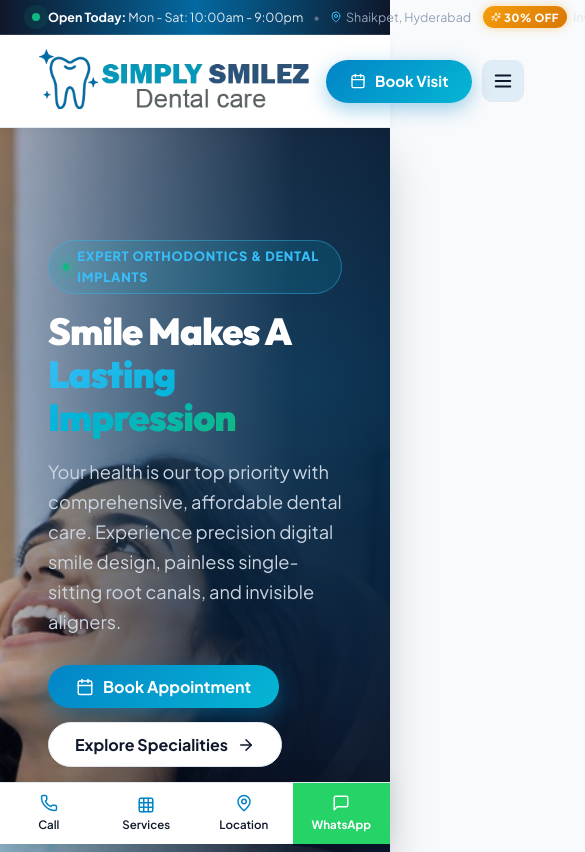
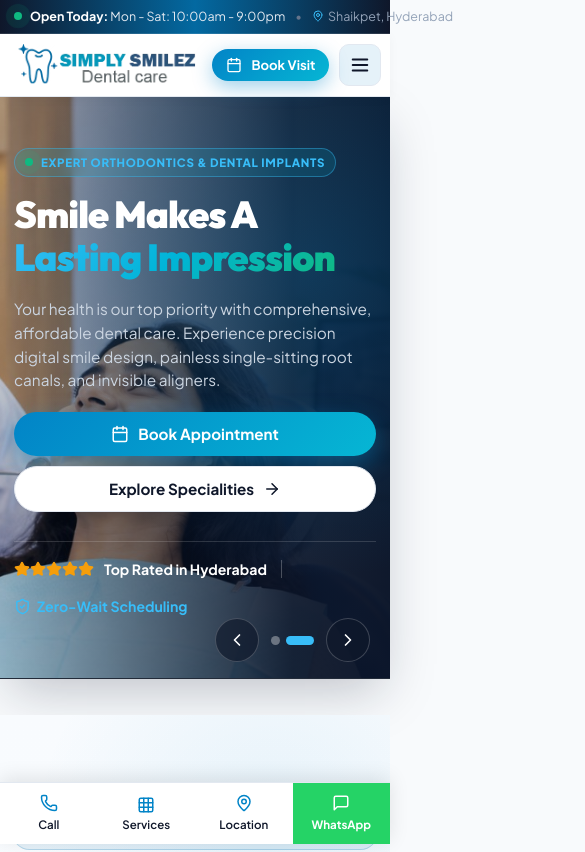
Before and after one commit to syedsujafali/simplysmiliez, a Next.js app: page / in a window 390 px wide. Shown: the top 852 px of the page, 585 px wide, since content can reach past the window. Built offline with nearby package versions, Linux system fonts and the light colour scheme.

Commit message:
fix(responsive): enhance full multi-screen responsiveness across all viewports (desktop, tablet, mobile)

```diff
--- a/src/app/all-services/page.js
+++ b/src/app/all-services/page.js
@@ -285,8 +285,8 @@ export default function AllServicesPage() {
 
           <div style={{
             display: 'grid',
-            gridTemplateColumns: 'repeat(auto-fit, minmax(340px, 1fr))',
-            gap: '28px'
+            gridTemplateColumns: 'repeat(auto-fit, minmax(280px, 1fr))',
+            gap: '24px'
           }}>
             {directories.map((dir, idx) => (
               <div
--- a/src/app/globals.css
+++ b/src/app/globals.css
@@ -1029,15 +1029,297 @@ button, input, select, textarea {
   border-color: rgba(2, 132, 199, 0.3);
 }
 
-@media (max-width: 1024px) {
-  .testimonial-card-slide {
-    flex: 0 0 calc((100% - 20px) / 1.55);
+/* ========================================================= */
+/* COMPLETE MULTI-DEVICE RESPONSIVE DESIGN SYSTEM */
+/* ========================================================= */
+
+/* Fluid Typography & Container Adjustments */
+@media (max-width: 1200px) {
+  .site-container {
+    padding: 0 20px;
   }
 }
 
-@media (max-width: 640px) {
-  .testimonial-card-slide {
-    flex: 0 0 calc(100% - 36px);
-    padding: 24px 20px;
+@media (max-width: 768px) {
+  .site-container {
+    padding: 0 16px;
+  }
+
+  .section-header {
+    margin-bottom: 36px !important;
+  }
+
+  .section-header .section-title {
+    font-size: clamp(1.85rem, 5vw, 2.35rem) !important;
+  }
+
+  .section-header .section-desc {
+    font-size: 0.98rem !important;
+    line-height: 1.6 !important;
+  }
+
+  .btn-lg {
+    padding: 13px 26px !important;
+    font-size: 0.95rem !important;
   }
 }
+
+@media (max-width: 480px) {
+  .site-container {
+    padding: 0 12px;
+  }
+
+  .section-header .section-title {
+    font-size: 1.7rem !important;
+    line-height: 1.22 !important;
+  }
+
+  .section-header .section-tag {
+    font-size: 0.74rem !important;
+    padding: 5px 12px !important;
+  }
+
+  .btn {
+    width: 100%;
+    justify-content: center;
+  }
+
+  .btn-sm {
+    padding: 8px 14px !important;
+    font-size: 0.8rem !important;
+  }
+}
+
+/* ========================================================= */
+/* HERO SLIDER RESPONSIVENESS */
+/* ========================================================= */
+.hero-slider-main-box {
+  position: relative;
+  min-height: 680px;
+  width: 100%;
+  border-radius: 0;
+  overflow: hidden;
+  background-color: #091322;
+  border-bottom: 1px solid rgba(255, 255, 255, 0.1);
+  box-shadow: 0 20px 50px -10px rgba(15, 23, 42, 0.25);
+}
+
+.hero-slider-content-wrap {
+  position: relative;
+  z-index: 10;
+  width: 100%;
+  max-width: 1680px;
+  margin: 0 auto;
+  padding: 100px 48px 85px 48px;
+  min-height: 680px;
+  display: flex;
+  flex-direction: column;
+  justifyContent: center;
+  align-items: flex-end;
+  box-sizing: border-box;
+}
+
+.hero-title {
+  font-size: clamp(2rem, 5vw, 3.3rem) !important;
+  line-height: 1.15 !important;
+}
+
+@media (max-width: 1024px) {
+  .hero-slider-main-box {
+    min-height: 600px;
+  }
+  .hero-slider-content-wrap {
+    min-height: 600px;
+    padding: 85px 32px 75px 32px;
+    align-items: flex-start;
+  }
+  .hero-slider-content-wrap > div {
+    margin-left: 0 !important;
+  }
+}
+
+@media (max-width: 768px) {
+  .hero-slider-main-box {
+    min-height: 520px;
+  }
+  .hero-slider-content-wrap {
+    min-height: 520px;
+    padding: 65px 20px 65px 20px;
+    align-items: flex-start;
+  }
+  .animate-hero-actions {
+    flex-direction: column;
+    width: 100%;
+    gap: 10px !important;
+  }
+  .animate-hero-actions .btn {
+    width: 100% !important;
+    justify-content: center !important;
+  }
+  .animate-hero-trust {
+    gap: 14px !important;
+    padding-top: 16px !important;
+  }
+  .animate-hero-nav {
+    right: 20px !important;
+    bottom: 16px !important;
+  }
+}
+
+@media (max-width: 480px) {
+  .hero-slider-main-box {
+    min-height: 480px;
+  }
+  .hero-slider-content-wrap {
+    min-height: 480px;
+    padding: 50px 14px 60px 14px;
+  }
+  .animate-hero-badge {
+    font-size: 0.72rem !important;
+    padding: 4px 10px !important;
+  }
+  .animate-hero-desc {
+    font-size: 0.96rem !important;
+    line-height: 1.55 !important;
+    margin-bottom: 20px !important;
+  }
+}
+
+/* ========================================================= */
+/* ABOUT SECTION & FEATURES GRID */
+/* ========================================================= */
+.about-features-2col {
+  display: grid;
+  grid-template-columns: repeat(2, 1fr);
+  gap: 16px;
+  margin-bottom: 28px;
+}
+
+.about-image-card {
+  position: relative;
+  border-radius: 28px;
+  padding: 12px;
+  background: linear-gradient(135deg, rgba(2, 132, 199, 0.25) 0%, rgba(16, 185, 129, 0.2) 100%);
+  box-shadow: 0 25px 60px -15px rgba(15, 23, 42, 0.18);
+}
+
+.about-image-card img {
+  width: 100%;
+  height: 480px;
+  object-fit: cover;
+  display: block;
+  border-radius: 20px;
+}
+
+.about-floating-pill {
+  position: absolute;
+  top: -16px;
+  left: -16px;
+  background-color: #ffffff;
+  border-radius: 16px;
+  padding: 12px 18px;
+  box-shadow: 0 12px 30px rgba(0, 0, 0, 0.12);
+  border: 1px solid #e0f2fe;
+  display: flex;
+  align-items: center;
+  gap: 10px;
+  z-index: 10;
+}
+
+@media (max-width: 768px) {
+  .about-features-2col {
+    grid-template-columns: 1fr;
+    gap: 12px;
+  }
+  .about-image-card img {
+    height: 320px;
+  }
+  .about-floating-pill {
+    top: 12px;
+    left: 12px;
+    padding: 8px 14px;
+    border-radius: 12px;
+  }
+}
+
+@media (max-width: 480px) {
+  .about-image-card img {
+    height: 250px;
+  }
+}
+
+/* ========================================================= */
+/* WHY CHOOSE US & SPOTLIGHT CARD */
+/* ========================================================= */
+.why-spotlight-stats-grid {
+  display: grid;
+  grid-template-columns: repeat(2, 1fr);
+  gap: 14px;
+  margin-bottom: 32px;
+}
+
+@media (max-width: 480px) {
+  .why-spotlight-stats-grid {
+    gap: 10px;
+  }
+  .why-spotlight-stats-grid > div {
+    padding: 12px !important;
+  }
+  .why-spotlight-stats-grid div:first-child {
+    font-size: 1.25rem !important;
+  }
+}
+
+/* ========================================================= */
+/* DOCTOR MODAL & PROFILE CARDS */
+/* ========================================================= */
+@media (max-width: 640px) {
+  .doctor-image-wrapper {
+    height: 280px !important;
+  }
+  .doctor-card-modern {
+    border-radius: 20px !important;
+  }
+  .doctor-modal-content {
+    border-radius: 20px !important;
+    margin: 10px !important;
+    max-height: 94vh !important;
+  }
+}
+
+/* ========================================================= */
+/* FAQ ACCORDION MOBILE TOUCH PILLS */
+/* ========================================================= */
+.faq-category-pills-wrap {
+  display: flex;
+  flex-wrap: wrap;
+  gap: 8px;
+  justify-content: center;
+}
+
+@media (max-width: 640px) {
+  .faq-category-pills-wrap {
+    justify-content: flex-start;
+    overflow-x: auto;
+    flex-wrap: nowrap;
+    padding-bottom: 8px;
+    -webkit-overflow-scrolling: touch;
+    scrollbar-width: none;
+  }
+  .faq-category-pills-wrap::-webkit-scrollbar {
+    display: none;
+  }
+  .faq-category-pills-wrap button {
+    flex-shrink: 0;
+    white-space: nowrap;
+  }
+}
+
+/* ========================================================= */
+/* CONTACT PAGE RESPONSIVENESS */
+/* ========================================================= */
+@media (max-width: 768px) {
+  .contact-grid-responsive {
+    grid-template-columns: 1fr !important;
+  }
+}
--- a/src/app/page.js
+++ b/src/app/page.js
@@ -123,16 +123,7 @@ export default function HomePage() {
         onMouseEnter={() => setIsPaused(true)}
         onMouseLeave={() => setIsPaused(false)}
       >
-        <div style={{
-          position: 'relative',
-          minHeight: '715px',
-          width: '100%',
-          borderRadius: '0',
-          overflow: 'hidden',
-          backgroundColor: '#091322',
-          borderBottom: '1px solid rgba(255, 255, 255, 0.1)',
-          boxShadow: '0 20px 50px -10px rgba(15, 23, 42, 0.25)'
-        }}>
+        <div className="hero-slider-main-box">
           {/* Background Slide Images with Crossfade */}
           {heroSlides.map((slide, index) => {
             const isActive = index === currentSlide;
@@ -178,20 +169,7 @@ export default function HomePage() {
           })}
 
           {/* Active Slide Content - Positioned on Right-Hand Side */}
-          <div style={{
-            position: 'relative',
-            zIndex: 10,
-            width: '100%',
-            maxWidth: '1680px',
-            margin: '0 auto',
-            padding: '112px 48px 90px 48px',
-            minHeight: '715px',
-            display: 'flex',
-            flexDirection: 'column',
-            justifyContent: 'center',
-            alignItems: 'flex-end',
-            boxSizing: 'border-box'
-          }} className="hero-slider-content-wrap">
+          <div className="hero-slider-content-wrap">
             <div style={{
               maxWidth: '780px',
               width: '100%',
@@ -538,12 +516,7 @@ export default function HomePage() {
               </p>
 
               {/* 4 Feature Cards */}
-              <div style={{
-                display: 'grid',
-                gridTemplateColumns: 'repeat(2, 1fr)',
-                gap: '16px',
-                marginBottom: '28px'
-              }}>
+              <div className="about-features-2col">
                 <div style={{
                   padding: '16px 18px',
                   backgroundColor: '#f8fafc',
@@ -720,13 +693,7 @@ export default function HomePage() {
             {/* Right Image Showcase Card (Position Changed to Right) */}
             <div style={{ position: 'relative' }}>
               {/* Outer Decorative Glow Container */}
-              <div style={{
-                position: 'relative',
-                borderRadius: '28px',
-                padding: '12px',
-                background: 'linear-gradient(135deg, rgba(2, 132, 199, 0.25) 0%, rgba(16, 185, 129, 0.2) 100%)',
-                boxShadow: '0 25px 60px -15px rgba(15, 23, 42, 0.18)'
-              }}>
+              <div className="about-image-card">
                 <div style={{
                   borderRadius: '20px',
                   overflow: 'hidden',
@@ -737,10 +704,6 @@ export default function HomePage() {
                     src="/images/bg_3.webp"
                     alt="Happy Patient at Simply Smilez Dental Clinic Shaikpet"
                     style={{
-                      width: '100%',
-                      height: '480px',
-                      objectFit: 'cover',
-                      display: 'block',
                       transition: 'transform 0.6s ease'
                     }}
                   />
@@ -769,21 +732,8 @@ export default function HomePage() {
                   </div>
                 </div>
 
-                {/* Floating Top-Left Rating Pill */}
-                <div style={{
-                  position: 'absolute',
-                  top: '-16px',
-                  left: '-16px',
-                  backgroundColor: '#ffffff',
-                  borderRadius: '16px',
-                  padding: '12px 18px',
-                  boxShadow: '0 12px 30px rgba(0, 0, 0, 0.12)',
-                  border: '1px solid #e0f2fe',
-                  display: 'flex',
-                  alignItems: 'center',
-                  gap: '10px',
-                  zIndex: 10
-                }}>
+                {/* Floating Rating Pill */}
+                <div className="about-floating-pill">
                   <div style={{
                     width: '36px',
                     height: '36px',
@@ -1025,12 +975,7 @@ export default function HomePage() {
                 </p>
 
                 {/* 4 Stats Grid */}
-                <div style={{
-                  display: 'grid',
-                  gridTemplateColumns: 'repeat(2, 1fr)',
-                  gap: '14px',
-                  marginBottom: '32px'
-                }}>
+                <div className="why-spotlight-stats-grid">
                   <div style={{
                     backgroundColor: 'rgba(255, 255, 255, 0.05)',
                     border: '1px solid rgba(255, 255, 255, 0.1)',
--- a/src/components/UnifiedHeader.jsx
+++ b/src/components/UnifiedHeader.jsx
@@ -87,7 +87,7 @@ export default function UnifiedHeader({ onOpenAppointment }) {
           zIndex: 50
         }}
       >
-        <div style={{ width: '100%', maxWidth: '100%', margin: '0 auto', padding: '0 32px', display: 'flex', alignItems: 'center', justifyContent: 'space-between', gap: '12px', boxSizing: 'border-box' }}>
+        <div className="header-topbar-inner" style={{ width: '100%', maxWidth: '100%', margin: '0 auto', padding: '0 32px', display: 'flex', alignItems: 'center', justifyContent: 'space-between', gap: '12px', boxSizing: 'border-box' }}>
           {/* Clinic Timings & Location */}
           <div style={{
             display: 'flex',
@@ -106,7 +106,7 @@ export default function UnifiedHeader({ onOpenAppointment }) {
           </div>
 
           {/* 30% Off Discount Callout */}
-          <div style={{
+          <div className="header-promo-callout" style={{
             display: 'flex',
             alignItems: 'center',
             gap: '6px',
@@ -191,7 +191,7 @@ export default function UnifiedHeader({ onOpenAppointment }) {
           position: 'relative'
         }}
       >
-        <div style={{
+        <div className="header-navbar-inner" style={{
           width: '100%',
           maxWidth: '1680px',
           margin: '0 auto',
@@ -209,6 +209,7 @@ export default function UnifiedHeader({ onOpenAppointment }) {
             <img
               src="/images/logo-3.webp"
               alt={clinicInfo.name}
+              className="header-brand-logo"
               style={{
                 height: isScrolled ? '56px' : '64px',
                 width: 'auto',
@@ -512,7 +513,7 @@ export default function UnifiedHeader({ onOpenAppointment }) {
               {/* Book Visit CTA */}
               <button
                 onClick={onOpenAppointment}
-                className="btn btn-primary"
+                className="btn btn-primary header-book-btn"
                 style={{
                   padding: isScrolled ? '10px 22px' : '12px 24px',
                   fontSize: '0.94rem',
@@ -734,6 +735,27 @@ export default function UnifiedHeader({ onOpenAppointment }) {
             display: none !important;
           }
         }
+        @media (max-width: 640px) {
+          .header-promo-callout {
+            display: none !important;
+          }
+        }
+        @media (max-width: 480px) {
+          .header-topbar-inner {
+            padding: 0 14px !important;
+          }
+          .header-navbar-inner {
+            padding: 8px 14px !important;
+            min-height: 62px !important;
+          }
+          .header-brand-logo {
+            height: 42px !important;
+          }
+          .header-book-btn {
+            padding: 8px 14px !important;
+            font-size: 0.82rem !important;
+          }
+        }
       `}</style>
     </header>
   );
```
Also changed, not shown: src/app/about/page.js (+5 -5 lines), src/app/contact/page.js (+4 -4 lines), src/components/FAQAccordion.jsx (+1 -6 lines).
